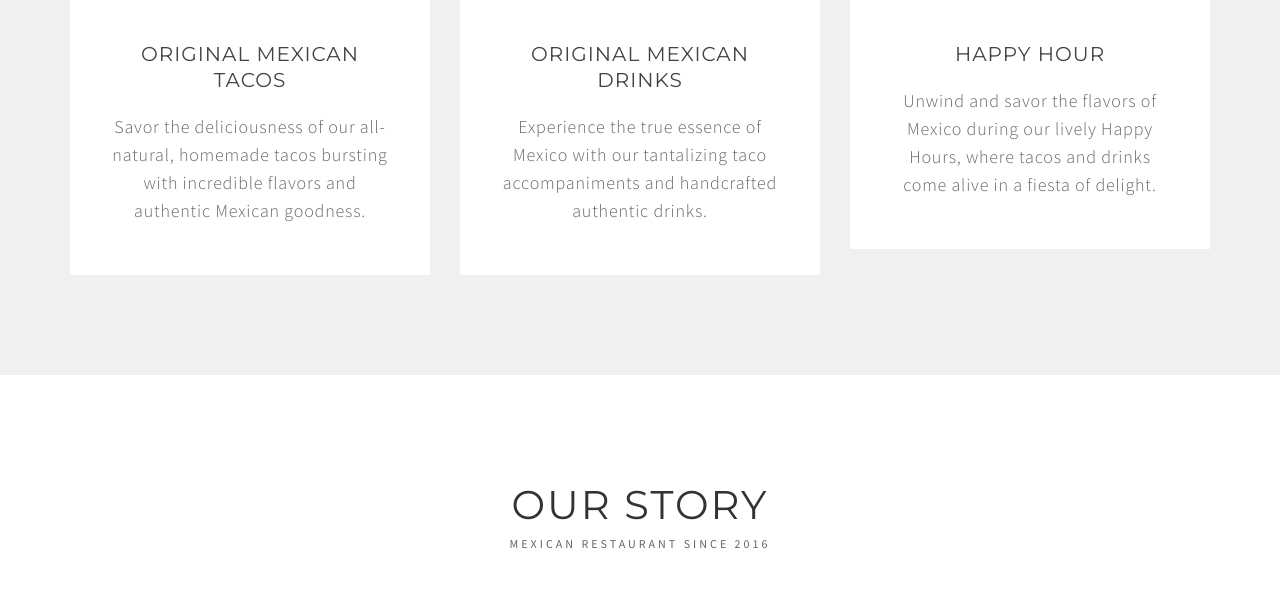
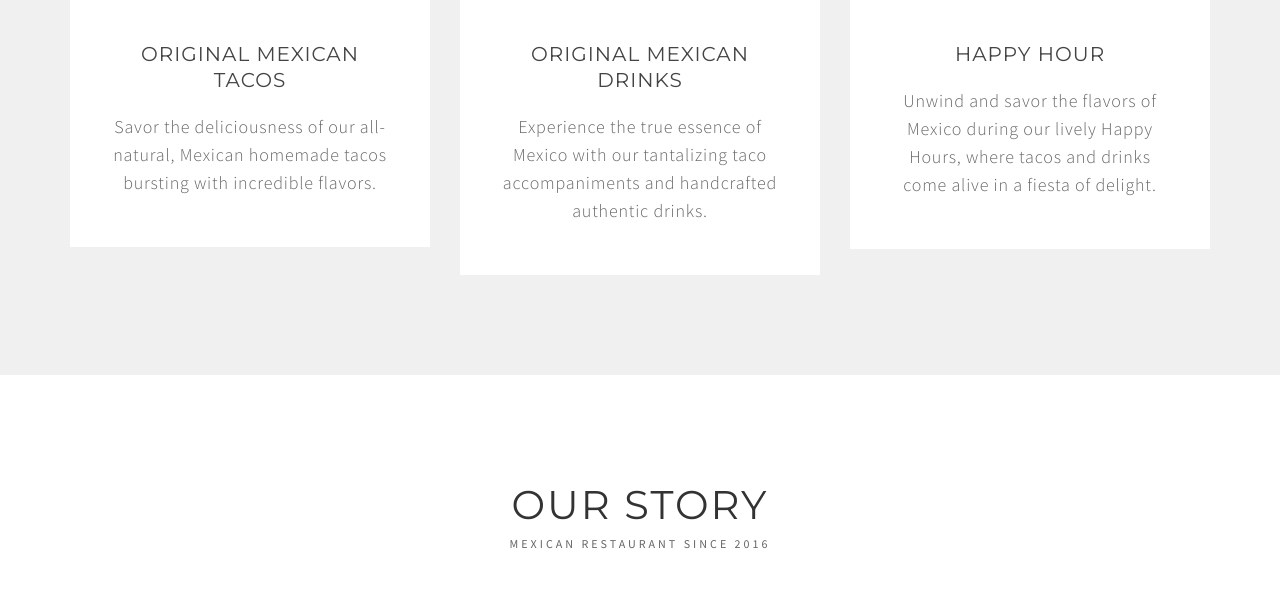
Before and after one commit to jjsonng/A3-FIT1050, a plain HTML site: page index.html in a window 1280 px wide. Shown: the part 1225-1833 px from the top of the page. Drawn offline with Linux system fonts and the light colour scheme.

Commit message:
Update index.html

```diff
--- a/index.html
+++ b/index.html
@@ -101,7 +101,7 @@
              <span><i class="fa fa-cutlery"></i></span>
           </div>
           <h3>ORIGINAL MEXICAN TACOS</h3>
-          <p>Savor the deliciousness of our all-natural, homemade tacos bursting with incredible flavors and authentic Mexican goodness.</p>
+          <p>Savor the deliciousness of our all-natural, Mexican homemade tacos bursting with incredible flavors.</p>
         </div>
       </div>
 
```
